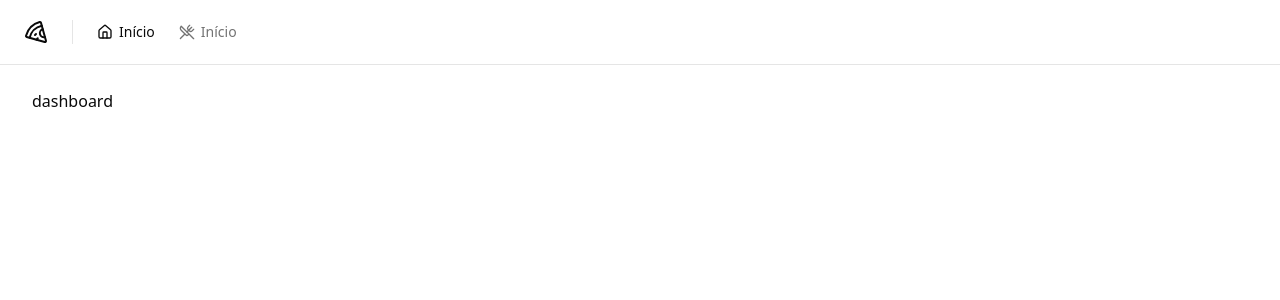
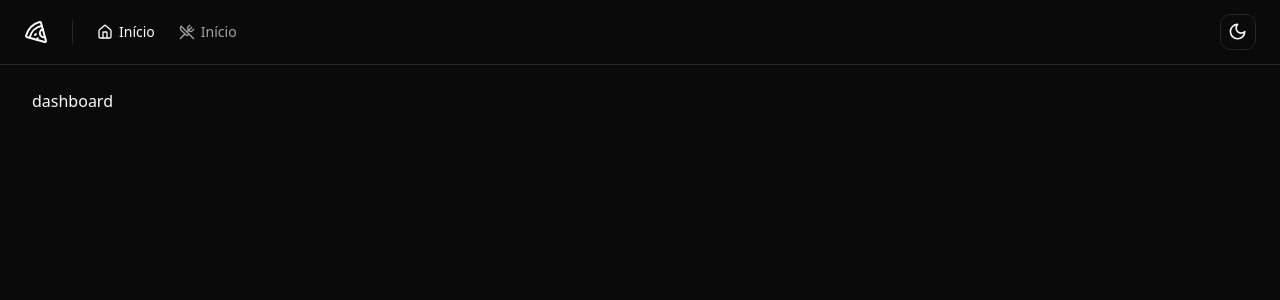
Before and after one commit to mateusramoscaetano/pizza-shop-web, a React (Vite) app: page / in a window 1280 px wide. Shown: the top 300 px of the page. Built offline with nearby package versions, Linux system fonts and the light colour scheme.

Commit message:
Add theme provider for global theme management

```diff
--- a/src/app.tsx
+++ b/src/app.tsx
@@ -2,13 +2,18 @@ import { RouterProvider } from "react-router-dom";
 import { router } from "./routes";
 import { Helmet, HelmetProvider } from "react-helmet-async";
 import { Toaster } from "sonner";
+import { ThemeProvider } from "./components/theme/theme-provider";
+
+export default App;
 
 export function App() {
   return (
     <HelmetProvider>
-      <Helmet titleTemplate="%s | pizza.shop" />
-      <Toaster richColors />
-      <RouterProvider router={router} />
+      <ThemeProvider storageKey="pizzashop-theme" defaultTheme="dark">
+        <Helmet titleTemplate="%s | pizza.shop" />
+        <Toaster richColors />
+        <RouterProvider router={router} />
+      </ThemeProvider>
     </HelmetProvider>
   );
 }
--- a/src/components/header.tsx
+++ b/src/components/header.tsx
@@ -1,6 +1,7 @@
 import { Home, Pizza, UtensilsCrossed } from "lucide-react";
 import { Separator } from "./ui/separator";
 import { NavLink } from "./nav-link";
+import { ModeToggle } from "./theme/mode-toggle";
 
 export function Header() {
   return (
@@ -19,6 +20,9 @@ export function Header() {
               Início
             </NavLink>
           </nav>
+          <div className="ml-auto flex items-center gap-2">
+            <ModeToggle />
+          </div>
         </div>
       </div>
     </>
--- /dev/null
+++ b/src/components/theme/mode-toggle.tsx
@@ -0,0 +1,36 @@
+import { Moon, Sun } from "lucide-react";
+import { useTheme } from "./theme-provider";
+import {
+  DropdownMenu,
+  DropdownMenuContent,
+  DropdownMenuItem,
+  DropdownMenuTrigger,
+} from "../ui/dropdown-menu";
+import { Button } from "../ui/button";
+
+export function ModeToggle() {
+  const { setTheme } = useTheme();
+
+  return (
+    <DropdownMenu>
+      <DropdownMenuTrigger asChild>
+        <Button variant="outline" size="icon">
+          <Sun className="h-[1.2rem] w-[1.2rem] rotate-0 scale-100 transition-all dark:-rotate-90 dark:scale-0" />
+          <Moon className="absolute h-[1.2rem] w-[1.2rem] rotate-90 scale-0 transition-all dark:rotate-0 dark:scale-100" />
+          <span className="sr-only">Toggle theme</span>
+        </Button>
+      </DropdownMenuTrigger>
+      <DropdownMenuContent align="end">
+        <DropdownMenuItem onClick={() => setTheme("light")}>
+          Light
+        </DropdownMenuItem>
+        <DropdownMenuItem onClick={() => setTheme("dark")}>
+          Dark
+        </DropdownMenuItem>
+        <DropdownMenuItem onClick={() => setTheme("system")}>
+          System
+        </DropdownMenuItem>
+      </DropdownMenuContent>
+    </DropdownMenu>
+  );
+}
--- /dev/null
+++ b/src/components/theme/theme-provider.tsx
@@ -0,0 +1,73 @@
+import { createContext, useContext, useEffect, useState } from "react";
+
+type Theme = "dark" | "light" | "system";
+
+type ThemeProviderProps = {
+  children: React.ReactNode;
+  defaultTheme?: Theme;
+  storageKey?: string;
+};
+
+type ThemeProviderState = {
+  theme: Theme;
+  setTheme: (theme: Theme) => void;
+};
+
+const initialState: ThemeProviderState = {
+  theme: "system",
+  setTheme: () => null,
+};
+
+const ThemeProviderContext = createContext<ThemeProviderState>(initialState);
+
+export function ThemeProvider({
+  children,
+  defaultTheme = "system",
+  storageKey = "vite-ui-theme",
+  ...props
+}: ThemeProviderProps) {
+  const [theme, setTheme] = useState<Theme>(
+    () => (localStorage.getItem(storageKey) as Theme) || defaultTheme
+  );
+
+  useEffect(() => {
+    const root = window.document.documentElement;
+
+    root.classList.remove("light", "dark");
+
+    if (theme === "system") {
+      const systemTheme = window.matchMedia("(prefers-color-scheme: dark)")
+        .matches
+        ? "dark"
+        : "light";
+
+      root.classList.add(systemTheme);
+      return;
+    }
+
+    root.classList.add(theme);
+  }, [theme]);
+
+  const value = {
+    theme,
+    setTheme: (theme: Theme) => {
+      localStorage.setItem(storageKey, theme);
+      setTheme(theme);
+    },
+  };
+
+  return (
+    <ThemeProviderContext.Provider {...props} value={value}>
+      {children}
+    </ThemeProviderContext.Provider>
+  );
+}
+
+export const useTheme = () => {
+  const context = useContext(ThemeProviderContext);
+
+  if (context === undefined)
+    throw new Error("useTheme must be used within a ThemeProvider");
+
+  return context;
+};
```
